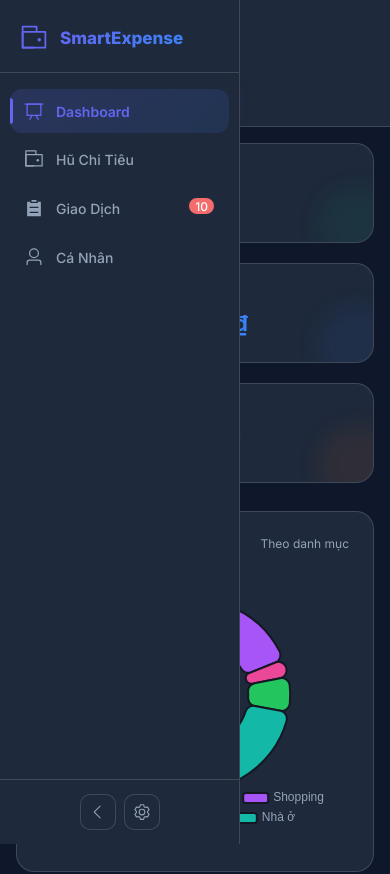
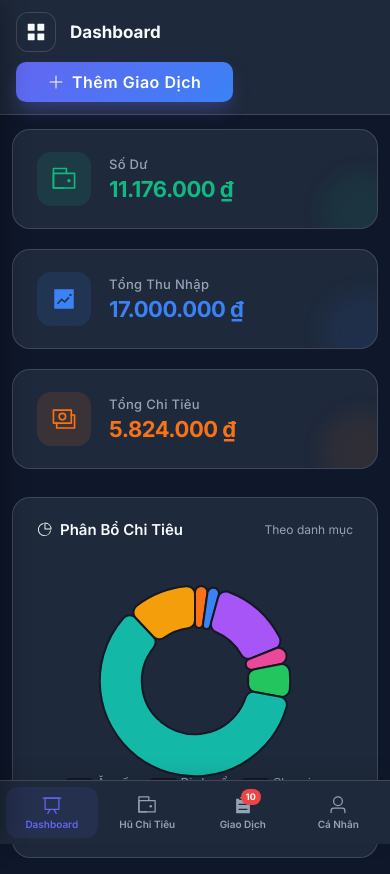
Before and after one commit to huutoanzz/expense-tracker, a Vue app: page / in a window 390 px wide. Shown: the top 874 px of the page. Built offline with nearby package versions, Linux system fonts and the light colour scheme.

Commit message:
UI for mobile

```diff
--- a/src/App.vue
+++ b/src/App.vue
@@ -1,7 +1,14 @@
 <template>
-  <div class="app-layout">
+  <div class="app-layout" @touchstart="onTouchStart" @touchend="onTouchEnd">
+    <!-- ── Mobile overlay backdrop ──────────────────── -->
+    <div
+      class="mobile-overlay"
+      :class="{ visible: mobileNavOpen }"
+      @click="mobileNavOpen = false"
+    />
+
     <!-- ── Sidebar ───────────────────────────────────── -->
-    <aside class="sidebar" :class="{ collapsed: sidebarCollapsed }">
+    <aside class="sidebar" :class="{ collapsed: sidebarCollapsed, 'mobile-open': mobileNavOpen }">
       <div class="sidebar-logo">
         <el-icon :size="28" class="logo-icon"><Wallet /></el-icon>
         <span v-if="!sidebarCollapsed" class="logo-text">SmartExpense</span>
@@ -44,7 +51,7 @@
       <!-- Top Bar -->
       <header class="topbar">
         <div class="topbar-left">
-          <button class="mobile-menu-btn" @click="sidebarCollapsed = !sidebarCollapsed">
+          <button class="mobile-menu-btn" @click="mobileNavOpen = !mobileNavOpen">
             <el-icon :size="22"><Menu /></el-icon>
           </button>
           <div class="page-info">
@@ -263,6 +270,23 @@
       </section>
     </main>
 
+    <!-- ── Mobile Bottom Navigation ────────────────── -->
+    <nav class="mobile-bottom-nav">
+      <a
+        v-for="item in navItems"
+        :key="item.key"
+        class="bottom-nav-item"
+        :class="{ active: activeTab === item.key }"
+        @click="activeTab = item.key; mobileNavOpen = false"
+      >
+        <div class="bottom-nav-icon-wrap">
+          <el-icon :size="20"><component :is="item.icon" /></el-icon>
+          <span v-if="item.badge" class="bottom-nav-badge">{{ item.badge > 99 ? '99+' : item.badge }}</span>
+        </div>
+        <span class="bottom-nav-label">{{ item.label }}</span>
+      </a>
+    </nav>
+
     <!-- ── Settings Dialog ───────────────────────────── -->
     <el-dialog
       v-model="settingsVisible"
@@ -360,6 +384,30 @@ function handleSelectionChange(val) {
 // ── Sidebar ───────────────────────────────────────────────
 const sidebarCollapsed = ref(false)
 const activeTab = ref('dashboard')
+const mobileNavOpen = ref(false)
+
+// ── Swipe gesture to open/close sidebar on mobile ─────────
+let touchStartX = 0
+let touchStartY = 0
+
+function onTouchStart(e) {
+  touchStartX = e.touches[0].clientX
+  touchStartY = e.touches[0].clientY
+}
+
+function onTouchEnd(e) {
+  const dx = e.changedTouches[0].clientX - touchStartX
+  const dy = e.changedTouches[0].clientY - touchStartY
+  // Only horizontal swipe (more x than y movement)
+  if (Math.abs(dx) < Math.abs(dy) * 1.5) return
+  if (dx > 60 && touchStartX < 40) mobileNavOpen.value = true   // swipe right from edge
+  if (dx < -60 && mobileNavOpen.value) mobileNavOpen.value = false // swipe left to close
+}
+
+// Close sidebar when tab changes on mobile
+watch(activeTab, () => {
+  if (window.innerWidth <= 768) mobileNavOpen.value = false
+})
 
 const navItems = computed(() => [
   {
@@ -389,7 +437,7 @@ const pageMap = {
   dashboard: { title: 'Dashboard', subtitle: 'Tổng quan tài chính của bạn' },
   jars: { title: 'Hũ Chi Tiêu', subtitle: 'Quản lý ngân sách thông minh' },
   transactions: { title: 'Giao Dịch', subtitle: 'Quản lý thu chi chi tiết' },
-  profile: { title: 'Thông Tin Cá Nhân', subtitle: 'Quản lý tài khoản của bạn' },
+  profile: { title: 'Profile', subtitle: 'Quản lý tài khoản của bạn' },
 }
 const currentPage = computed(() => pageMap[activeTab.value])
 
@@ -937,30 +985,214 @@ async function handleResetDefault() {
 }
 
 /* ── Responsive ──────────────────────────────────────────── */
+/* ── Mobile overlay ──────────────────────────────────────── */
+.mobile-overlay {
+  display: none;
+  position: fixed;
+  inset: 0;
+  background: rgba(0,0,0,0.5);
+  backdrop-filter: blur(2px);
+  z-index: 99;
+  opacity: 0;
+  transition: opacity 0.25s ease;
+  pointer-events: none;
+}
+.mobile-overlay.visible {
+  opacity: 1;
+  pointer-events: all;
+}
+
+/* ── Bottom nav (hidden on desktop) ─────────────────────── */
+.mobile-bottom-nav { display: none; }
+
+/* ── Mobile breakpoint ───────────────────────────────────── */
 @media (max-width: 768px) {
+  /* Overlay visible on mobile */
+  .mobile-overlay { display: block; }
+
+  /* Sidebar: hidden by default, slides in from left */
   .sidebar {
     position: fixed;
     left: 0;
     top: 0;
     z-index: 100;
     height: 100vh;
+    width: 240px !important;
+    transform: translateX(-100%);
+    transition: transform 0.28s cubic-bezier(0.4, 0, 0.2, 1);
+    box-shadow: 4px 0 24px rgba(0,0,0,0.3);
+  }
+  .sidebar.mobile-open {
     transform: translateX(0);
   }
+  /* Hide collapse button on mobile — sidebar is full-width always */
   .sidebar.collapsed {
+    width: 240px !important;
     transform: translateX(-100%);
-    width: 240px;
   }
+  .sidebar.collapsed.mobile-open {
+    transform: translateX(0);
+  }
+  /* Always show nav labels on mobile sidebar */
+  .sidebar .nav-label { display: block !important; opacity: 1 !important; }
+  .sidebar .sidebar-logo .logo-text { display: block !important; opacity: 1 !important; }
+  .sidebar-footer .footer-actions { justify-content: flex-end; }
+  .footer-icon-btn:first-child { display: none; } /* hide collapse toggle on mobile */
+
+  /* Mobile menu button */
   .mobile-menu-btn {
     display: flex;
+    align-items: center;
+    justify-content: center;
+    width: 40px;
+    height: 40px;
+    border-radius: 12px;
+    background: var(--card-bg);
+    border: 1px solid var(--card-border);
   }
-  .tab-section {
-    padding: 16px;
+
+  /* Main layout — no sidebar space */
+  .main-content {
+    padding-bottom: 72px; /* room for bottom nav */
   }
+
+  /* Topbar */
   .topbar {
-    padding: 14px 16px;
+    padding: 12px 16px;
+    gap: 10px;
   }
-  .current-date {
-    display: none;
+  .topbar-right {
+    gap: 10px;
   }
+  .current-date { display: none; }
+  .page-title { font-size: 17px; }
+  .page-subtitle { display: none; }
+
+  /* Tab sections */
+  .tab-section { padding: 14px 12px; }
+
+  /* Filter bar — stack on mobile */
+  .filter-bar {
+    flex-direction: column !important;
+    gap: 10px !important;
+  }
+  .filter-bar .el-select {
+    width: 100% !important;
+  }
+  .search-input { width: 100% !important; }
+
+  /* Table — hide less important columns */
+  .el-table .el-table__cell:nth-child(1) { /* checkbox */
+    min-width: 40px;
+  }
+
+  /* Table footer */
+  .table-footer {
+    flex-direction: column;
+    gap: 10px;
+    align-items: flex-start !important;
+  }
+
+  /* ── Bottom Navigation Bar ── */
+  .mobile-bottom-nav {
+    display: flex;
+    position: fixed;
+    bottom: 0;
+    left: 0;
+    right: 0;
+    z-index: 90;
+    background: var(--sidebar-bg);
+    border-top: 1px solid var(--card-border);
+    height: 64px;
+    padding: 0 4px;
+    padding-bottom: env(safe-area-inset-bottom, 0px);
+    backdrop-filter: blur(12px);
+    box-shadow: 0 -4px 20px rgba(0,0,0,0.12);
+  }
+
+  .bottom-nav-item {
+    flex: 1;
+    display: flex;
+    flex-direction: column;
+    align-items: center;
+    justify-content: center;
+    gap: 3px;
+    cursor: pointer;
+    padding: 6px 4px;
+    border-radius: 12px;
+    margin: 6px 2px;
+    transition: all 0.2s ease;
+    color: var(--text-secondary);
+    text-decoration: none;
+    position: relative;
+    -webkit-tap-highlight-color: transparent;
+  }
+
+  .bottom-nav-item.active {
+    color: #6366f1;
+    background: rgba(99,102,241,0.1);
+  }
+
+  .bottom-nav-icon-wrap {
+    position: relative;
+    display: flex;
+    align-items: center;
+    justify-content: center;
+  }
+
+  .bottom-nav-badge {
+    position: absolute;
+    top: -6px;
+    right: -8px;
+    background: #ef4444;
+    color: #fff;
+    font-size: 9px;
+    font-weight: 700;
+    padding: 1px 5px;
+    border-radius: 99px;
+    min-width: 16px;
+    text-align: center;
+    line-height: 14px;
+  }
+
+  .bottom-nav-label {
+    font-size: 10px;
+    font-weight: 600;
+    white-space: nowrap;
+  }
+
+  /* Stat cards — full width on mobile */
+  .main-stats {
+    flex-direction: column;
+  }
+  .stat-card {
+    min-width: unset !important;
+    width: 100%;
+  }
+
+  /* Jar grid — single column */
+  .jar-grid {
+    grid-template-columns: 1fr !important;
+  }
+
+  /* Dialog width on mobile */
+  :deep(.el-dialog) {
+    width: 94vw !important;
+    margin: 0 auto !important;
+  }
+
+  /* Warning card compact */
+  .delete-warning-card {
+    padding: 12px 14px;
+    margin-bottom: 14px;
+  }
+  .warning-text { font-size: 12.5px; }
+}
+
+/* ── Very small screens ──────────────────────────────────── */
+@media (max-width: 380px) {
+  .bottom-nav-label { display: none; }
+  .bottom-nav-item { justify-content: center; padding: 8px 4px; }
+  .topbar { padding: 10px 12px; }
 }
 </style>
```
